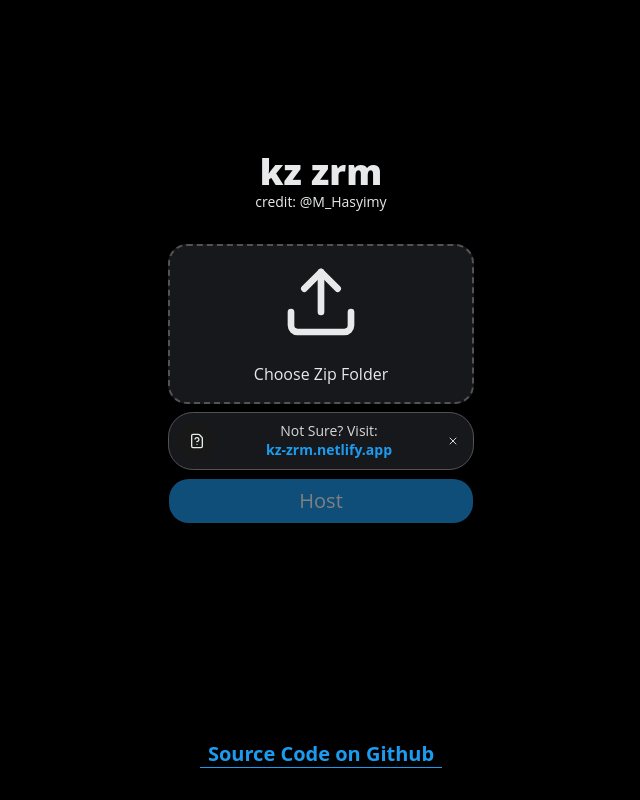
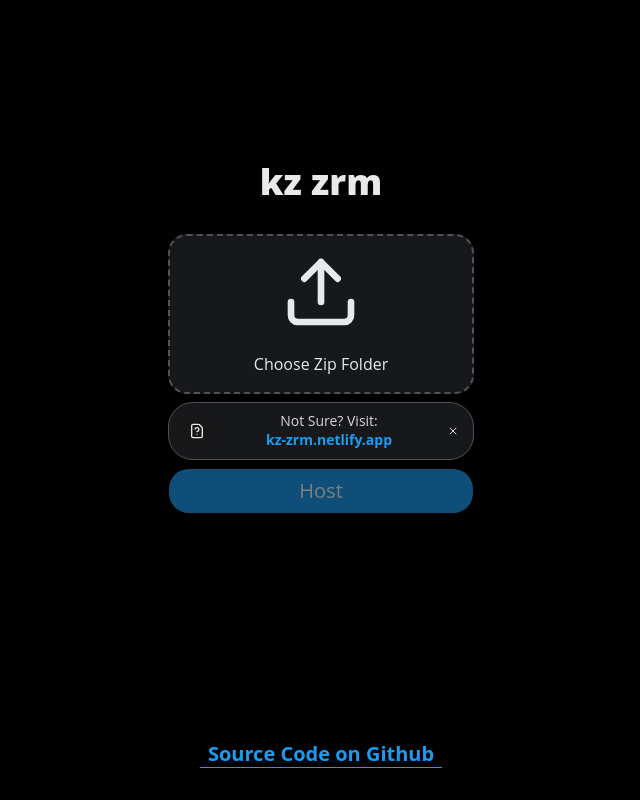
Before and after one commit to karimdevelops/kz-zrm-app, a React (Vite) app: page / in a window 1280 px wide. Shown: the whole page, without its empty margins (319-959 px from the left). Built offline with nearby package versions, Linux system fonts and the light colour scheme.

Commit message:
chore: remove attribution

```diff
--- a/src/App.tsx
+++ b/src/App.tsx
@@ -8,7 +8,6 @@ function App() {
       <div className="flex min-h-screen flex-col gap-8 px-4">
         <div className="mt-auto text-center">
           <h1 className="text-4xl font-extrabold">kz zrm</h1>
-          <p className="text-sm">credit: @M_Hasyimy</p>
         </div>
         <FileInput />
         <div className="mt-auto flex gap-4 self-center p-8">
```
